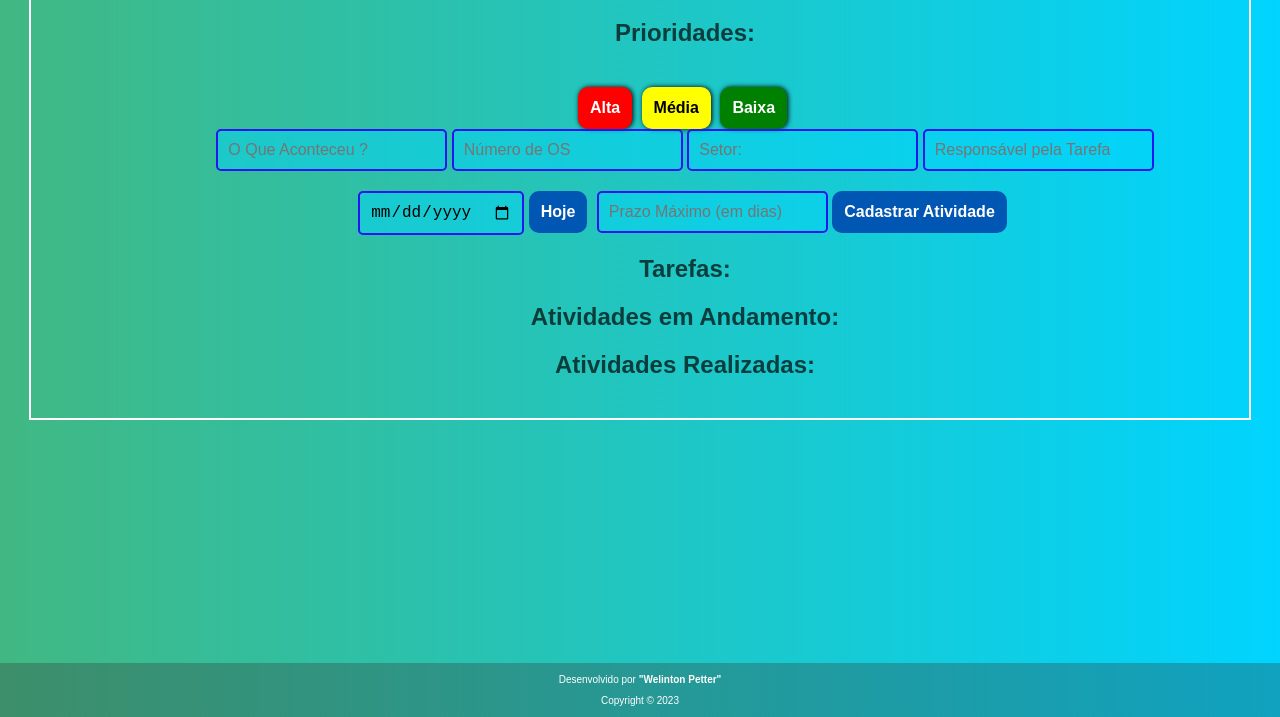
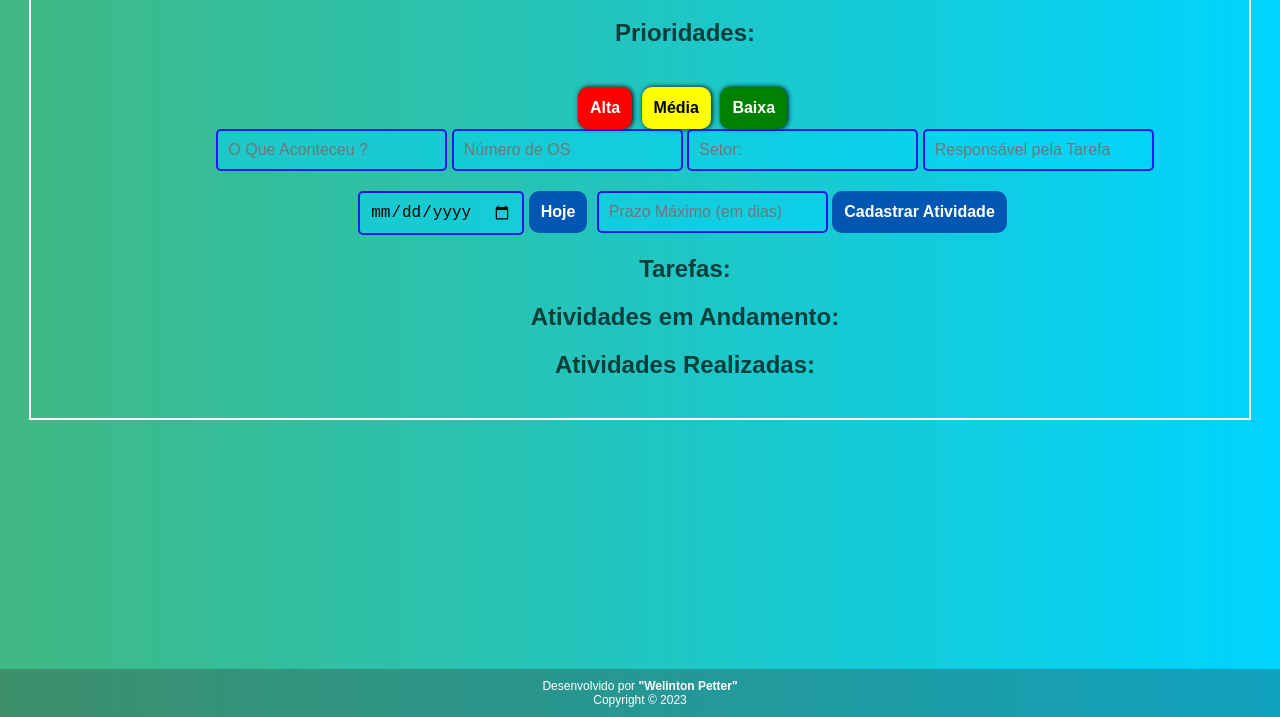
Before and after one commit to WelintonPetter/Petter_List_2.0, a plain HTML site: page index.html in a window 1280 px wide. Shown: the part 83-800 px from the top of the page. Drawn offline with Linux system fonts and the light colour scheme.

Commit message:
Update style.css

```diff
--- a/style.css
+++ b/style.css
@@ -145,25 +145,31 @@ button:hover {
 
 /* ... (seu código anterior) */
 
+/* Estilizando o rodapé */
 .rodape {
     background-color: #33333350; /* Cor de fundo do rodapé */
     text-align: center; /* Alinhar o texto ao centro */
-    padding: 1px 1px; /* Espaçamento interno do rodapé */
-    position: absolute; /* Colocar o rodapé no rodapé da página */
+    padding: 10px; /* Espaçamento interno do rodapé (aumentei para 10px para maior visibilidade) */
+    position: fixed; /* Colocar o rodapé no rodapé da janela do navegador */
     bottom: 0; /* Fixar o rodapé na parte inferior */
     width: 100%; /* Largura total do rodapé */
 }
-.rodape p{
-    font-size: 10px;
+
+/* Estilizando o texto dentro do rodapé */
+.rodape p {
+    font-size: 12px; /* Aumentei o tamanho da fonte para 12px para melhor legibilidade */
     color: #fff;
+    margin: 0; /* Removi a margem para evitar espaçamento indesejado */
 }
 
+/* Estilizando os links dentro do rodapé */
 .rodape span a {
     font-weight: bold;
-    font-size: 10px;
+    font-size: 12px; /* Aumentei o tamanho da fonte para 12px para combinar com o texto */
     color: #fff;
     text-decoration: none;
 }
+
 
 
 /* Remove o sublinhado de links visitados */
```
